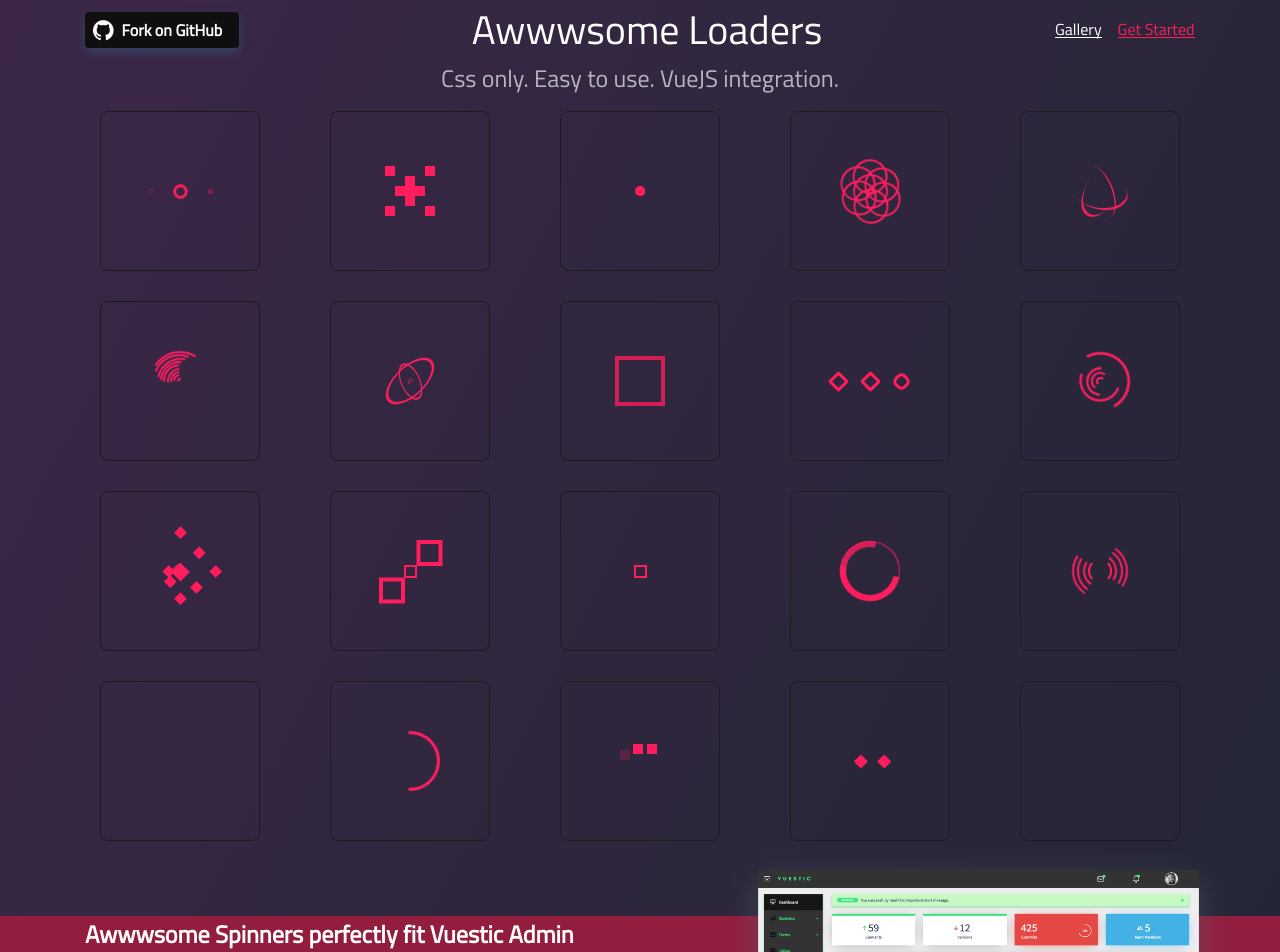
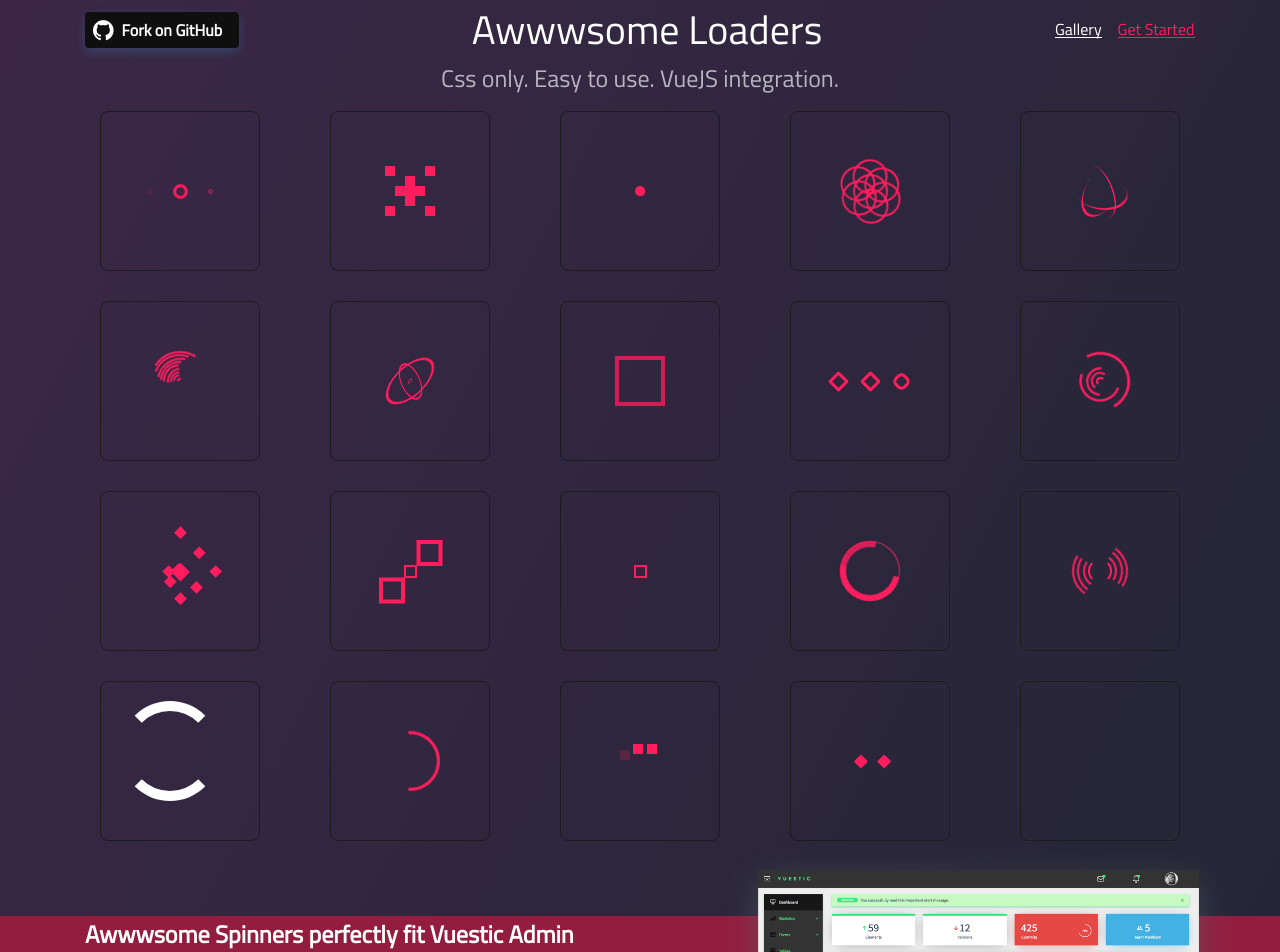
Before and after one commit to epicmaxco/epic-spinners-landing, a Vue app: page /#/ in a window 1280 px wide. Shown: the top 952 px of the page. Built offline with nearby package versions, Linux system fonts and the light colour scheme.

Commit message:
feat(half circle spinner): bare html/css

```diff
--- a/src/components/LoadersGallery.vue
+++ b/src/components/LoadersGallery.vue
@@ -138,7 +138,9 @@
       </loaders-gallery-item>
     </div>
     <div class="gallery-item-container">
-      <loaders-gallery-item></loaders-gallery-item>
+      <loaders-gallery-item>
+        <half-circle-spinner />
+      </loaders-gallery-item>
     </div>
     <div class="gallery-item-container">
       <loaders-gallery-item>
@@ -194,6 +196,7 @@
   import SelfBuildingSquareSpinner from './spinners/SelfBuildingSquareSpinner.vue'
   import SpringSpinner from './spinners/SpringSpinner.vue'
   import LoopingRhombusesSpinner from './spinners/LoopingRhombusesSpinner.vue'
+  import HalfCircleSpinner from './spinners/HalfCircleSpinner.vue'
 
   export default {
     name: 'LoadersGallery',
@@ -217,7 +220,8 @@
       RadarSpinner,
       SelfBuildingSquareSpinner,
       SpringSpinner,
-      LoopingRhombusesSpinner
+      LoopingRhombusesSpinner,
+      HalfCircleSpinner
     },
 
     data () {
--- /dev/null
+++ b/src/components/spinners/HalfCircleSpinner.vue
@@ -0,0 +1,98 @@
+<template>
+  <div class="half-circle-spinner">
+
+  </div>
+</template>
+
+<script>
+  export default {
+    name: 'HalfCircleSpinner',
+
+    props: {
+      animationDuration: {
+        type: Number,
+        default: 3000
+      },
+      size: {
+        type: Number,
+        default: 70
+      },
+      color: {
+        type: String,
+        default: '#fff'
+      }
+    },
+
+    computed: {
+      spinnerStyle () {
+        return {
+          height: `${this.size}px`,
+          width: `${this.size}px`
+        }
+      },
+
+      spinnerPartStyle () {
+        return {
+          height: `${this.size / 2}px`,
+          width: `${this.size}px`
+        }
+      },
+
+      rotatorStyle () {
+        return {
+          height: `${this.size}px`,
+          width: `${this.size}px`,
+          borderRightColor: this.color,
+          borderTopColor: this.color,
+          borderWidth: `${this.size / 7}px`,
+          animationDuration: `${this.animationDuration}ms`,
+          animationName: this.currentAnimationName
+        }
+      }
+    }
+  }
+</script>
+
+<style  lang="scss" scoped>
+  .half-circle-spinner {
+    width: 100px;
+    height: 100px;
+    border-radius: 100%;
+    position: relative;
+    margin: 0 auto;
+
+    &:before,
+    &:after {
+      content: "";
+      position: absolute;
+      top: -10px;
+      left: -10px;
+      width: 100%;
+      height: 100%;
+      border-radius: 100%;
+      border: 10px solid transparent;
+    }
+
+    &:before {
+      border-top-color: #fff;
+      animation: spin 1s infinite;
+    }
+
+    &:after {
+      animation: spin 1s infinite alternate;
+      border-bottom-color: #fff;
+    }
+  }
+
+  @keyframes spin {
+    0% {
+      transform: rotate(0deg);
+
+    }
+    100%{
+      transform: rotate(360deg);
+    }
+  }
+
+
+</style>
```
